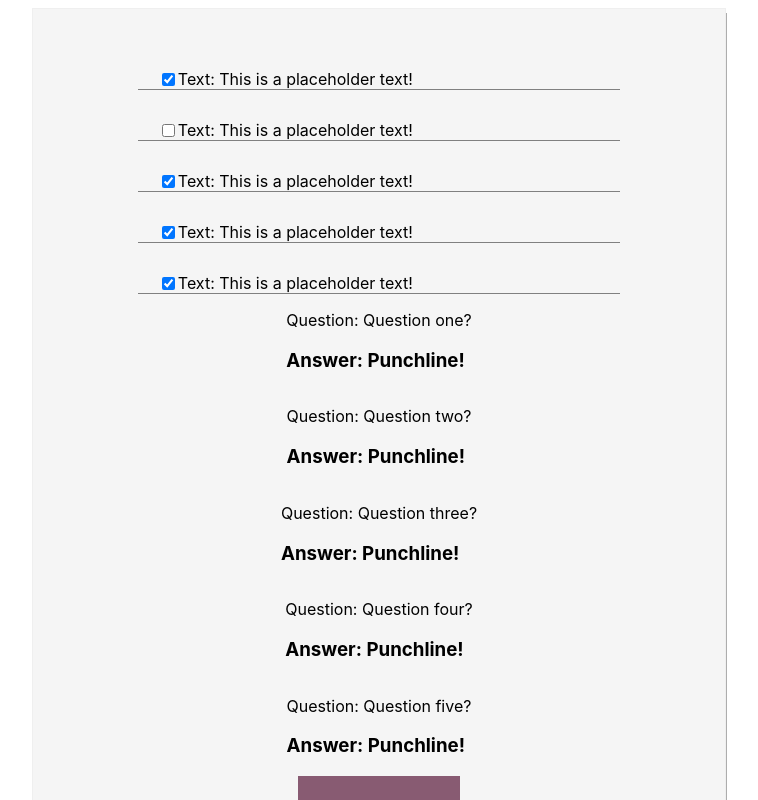
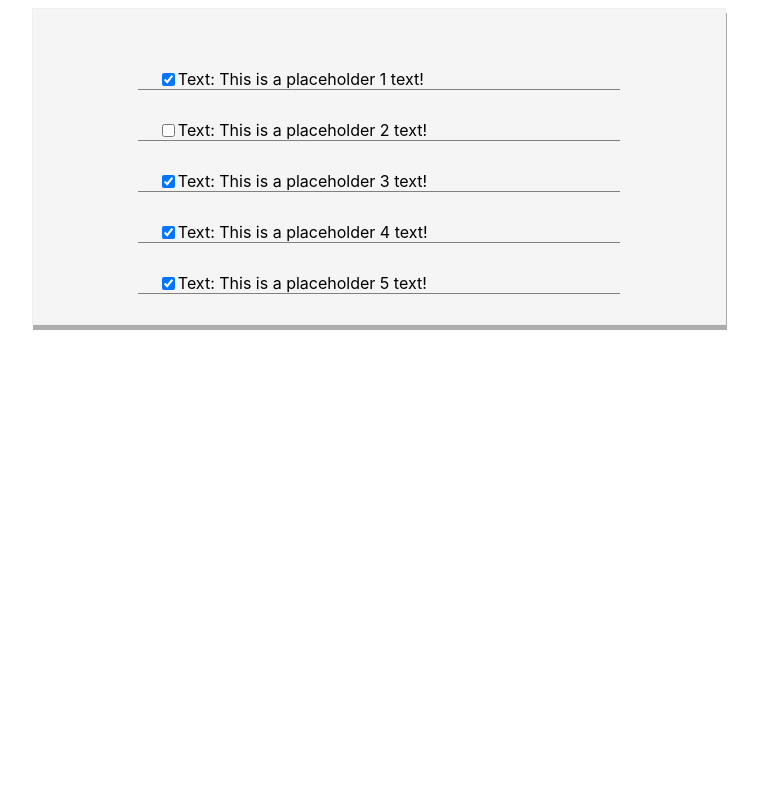
Before and after one commit to JoRan29/reactToDoList, a React (Create React App) app in the folder todolist/: page / in a window 1280 px wide. Shown: the top 800 px of the page, without its empty margins (261-1019 px from the left). Built offline with nearby package versions, Linux system fonts and the light colour scheme.

Commit message:
setState

```diff
--- a/todolist/public/index.html
+++ b/todolist/public/index.html
@@ -2,14 +2,12 @@
 <html lang="en">
   <head>
     <meta charset="utf-8" />
-    <link rel="icon" href="%PUBLIC_URL%/favicon.ico" />
     <meta name="viewport" content="width=device-width, initial-scale=1" />
     <meta name="theme-color" content="#000000" />
     <meta
       name="description"
       content="Web site created using create-react-app"
     />
-    <link rel="apple-touch-icon" href="%PUBLIC_URL%/logo192.png" />
     <!--
       manifest.json provides metadata used when your web app is installed on a
       user's mobile device or desktop. See https://developers.google.com/web/fundamentals/web-app-manifest/
--- a/todolist/src/App.js
+++ b/todolist/src/App.js
@@ -1,30 +1,11 @@
 import React from "react";
 import "./App.css";
 import ToDoItem from "./ToDoItem";
-import Joke from "./Joke";
-import jokesData from "./jokesData";
-import Product from "./Product";
-import productsData from "./productsData";
+// import Joke from "./Joke";
+// import jokesData from "./jokesData";
+// import Product from "./Product";
+// import productsData from "./productsData";
 import todoData from "./todoData";
-
-// function App() {
-//   const jokeComponents = jokesData.map((j) => {
-//     return <Joke key={j.id} question={j.question} punchline={j.punchline} />;
-//   });
-//   const productsComponents = productsData.map((p) => {
-//     return <Product key={p.id} type={p.type} price={p.price} />;
-//   });
-//   const todoComponent = todoData.map((t) => {
-//     return <ToDoItem key={t.id} text={t.text} completed={t.completed} />;
-//   });
-//   return (
-//     <div className="todoList">
-//       {todoComponent}
-//       {jokeComponents}
-//       {productsComponents}
-//     </div>
-//   );
-// }
 
 class App extends React.Component {
   constructor() {
@@ -32,22 +13,45 @@ class App extends React.Component {
     this.state = {
       todos: todoData,
     };
+    this.handleChange = this.handleChange.bind(this);
   }
+
+  handleChange(id) {
+    this.setState((prevState) => {
+      const updatedTodos = prevState.todos.map((t) => {
+        if (t.id === id) {
+          t.completed = !t.completed;
+        }
+        return t;
+      });
+      return {
+        todos: updatedTodos,
+      };
+    });
+  }
+
   render() {
-    const jokeComponents = jokesData.map((j) => {
-      return <Joke key={j.id} question={j.question} punchline={j.punchline} />;
-    });
-    const productsComponents = productsData.map((p) => {
-      return <Product key={p.id} type={p.type} price={p.price} />;
-    });
+    // const jokeComponents = jokesData.map((j) => {
+    //   return <Joke key={j.id} question={j.question} punchline={j.punchline} />;
+    // });
+    // const productsComponents = productsData.map((p) => {
+    //   return <Product key={p.id} type={p.type} price={p.price} />;
+    // });
     const todoComponent = this.state.todos.map((t) => {
-      return <ToDoItem key={t.id} text={t.text} completed={t.completed} />;
+      return (
+        <ToDoItem
+          handleChange={this.handleChange}
+          key={t.id}
+          text={t.text}
+          completed={t.completed}
+        />
+      );
     });
     return (
       <div className="todoList">
         {todoComponent}
-        {jokeComponents}
-        {productsComponents}
+        {/* {jokeComponents}
+        {productsComponents} */}
       </div>
     );
   }
--- a/todolist/src/ToDoItem.js
+++ b/todolist/src/ToDoItem.js
@@ -4,7 +4,11 @@ import "./App.css";
 export default function ToDoItem(props) {
   return (
     <div className="todoItem">
-      <input type="checkbox" checked={props.completed} />
+      <input
+        onChange={() => props.handleChange(props.id)}
+        type="checkbox"
+        checked={props.completed}
+      />
       <span>Text: {props.text}</span>
     </div>
   );
--- a/todolist/src/todoData.js
+++ b/todolist/src/todoData.js
@@ -1,27 +1,27 @@
 const todoData = [
   {
     id: 1,
-    text: "This is a placeholder text!",
+    text: "This is a placeholder 1 text!",
     completed: true,
   },
   {
     id: 2,
-    text: "This is a placeholder text!",
+    text: "This is a placeholder 2 text!",
     completed: false,
   },
   {
     id: 3,
-    text: "This is a placeholder text!",
+    text: "This is a placeholder 3 text!",
     completed: true,
   },
   {
     id: 4,
-    text: "This is a placeholder text!",
+    text: "This is a placeholder 4 text!",
     completed: true,
   },
   {
     id: 5,
-    text: "This is a placeholder text!",
+    text: "This is a placeholder 5 text!",
     completed: true,
   },
 ];
```
